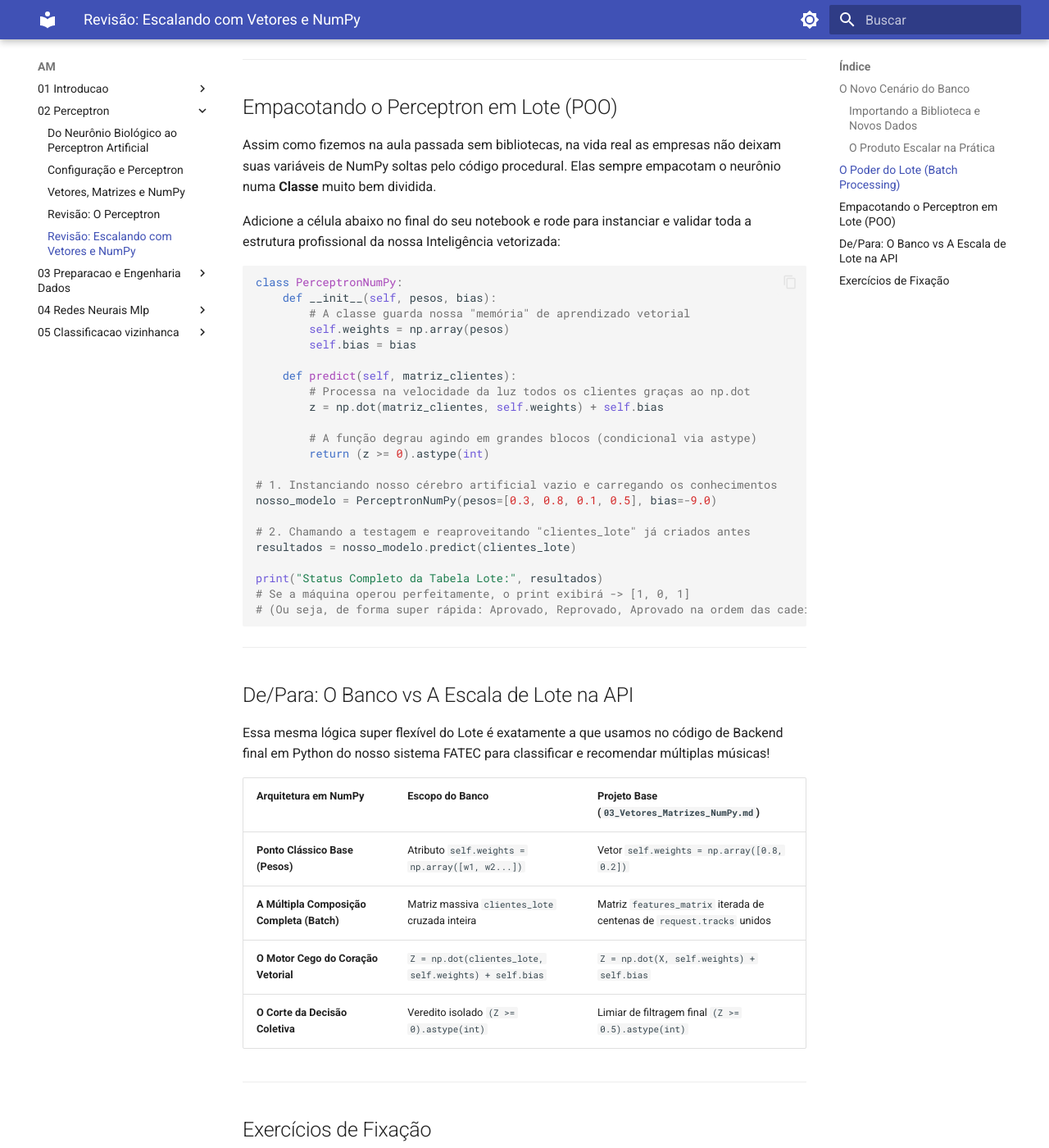
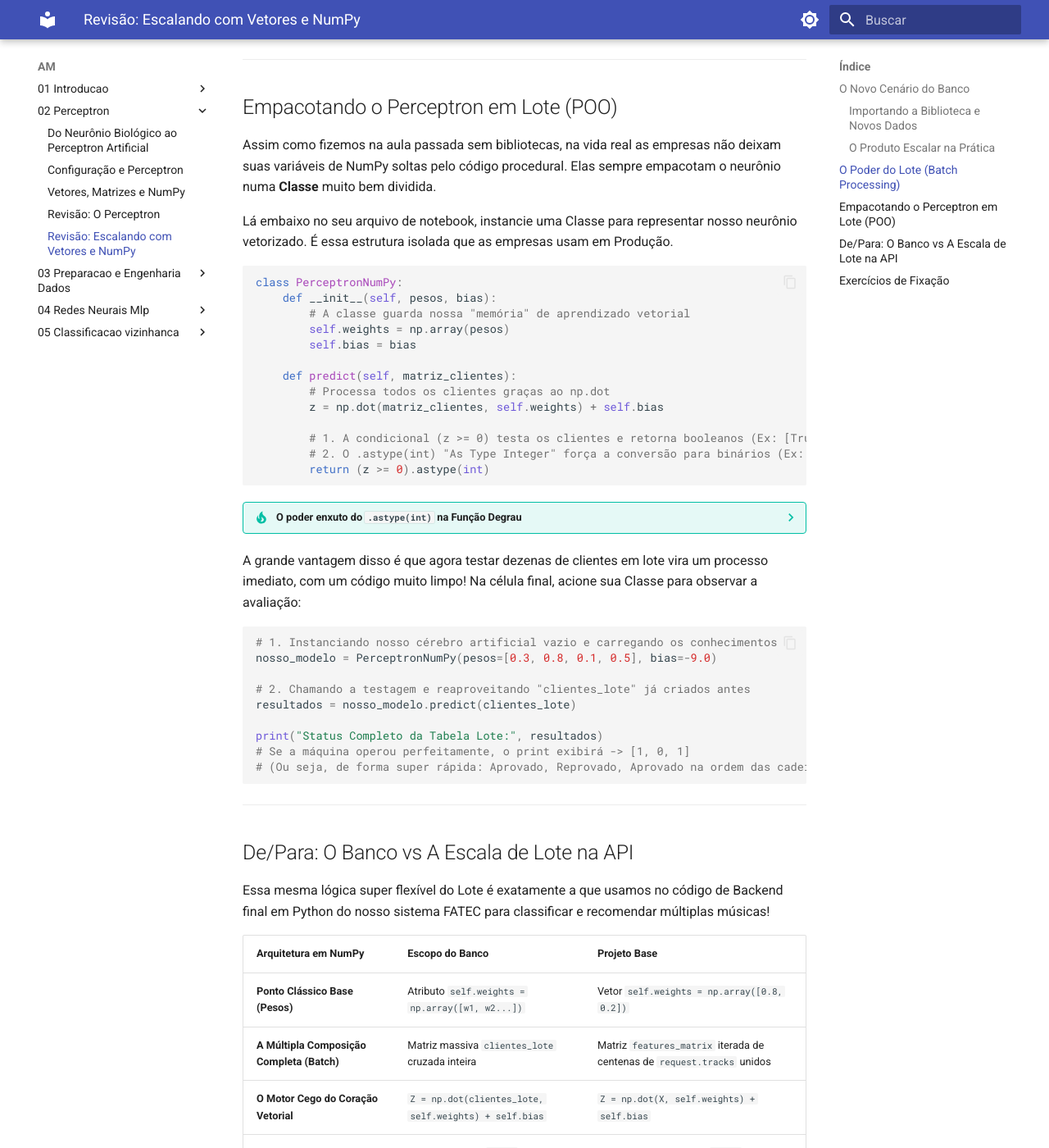
Before and after one commit to i-davies/Conteudo-Fatec-2026-1, an MkDocs documentation site: the page built from docs/AM/02_Perceptron/05_Revisao_NumPy.md, in a window 1280 px wide and 1400 px high, scrolled down 2454 px. Shown: the whole window at 82% size. Built offline with MkDocs 1.6.1 and Material for MkDocs 9.7.7, drawn with Linux system fonts in a browser that asks for light colours; some of the changed text lies outside the part shown.

Commit message:
wip: Perceptron Numpy

````diff
--- a/docs/AM/02_Perceptron/05_Revisao_NumPy.md
+++ b/docs/AM/02_Perceptron/05_Revisao_NumPy.md
@@ -6,7 +6,7 @@
 
 ## O Novo Cenário do Banco
 
-No primeiro notebook, nosso código funcionou super bem para **um único** cliente, usando só **duas** informações (Renda e Histórico).
+No primeiro notebook, nosso código funcionou com **um único** cliente, usando só **duas** informações (Renda e Histórico).
 Mas a vida real é mais complexa: um banco avalia milhares de pessoas por segundo, usando dezenas de informações para cada uma delas.
 
 Se a gente quisesse apenas adicionar mais dois fatores (`idade_score` e `garantia`) mantendo a mesma técnica de antes, o código já começaria a ficar muito grande e repetitivo:
@@ -104,7 +104,7 @@ Em vez de fazer um laço de repetição (`for`) lento no qual preveria um client
 
 Assim como fizemos na aula passada sem bibliotecas, na vida real as empresas não deixam suas variáveis de NumPy soltas pelo código procedural. Elas sempre empacotam o neurônio numa **Classe** muito bem dividida.
 
-Adicione a célula abaixo no final do seu notebook e rode para instanciar e validar toda a estrutura profissional da nossa Inteligência vetorizada:
+Lá embaixo no seu arquivo de notebook, instancie uma Classe para representar nosso neurônio vetorizado. É essa estrutura isolada que as empresas usam em Produção.
 
 ```python
 class PerceptronNumPy:
@@ -114,12 +114,20 @@ class PerceptronNumPy:
         self.bias = bias
 
     def predict(self, matriz_clientes):
-        # Processa na velocidade da luz todos os clientes graças ao np.dot
+        # Processa todos os clientes graças ao np.dot
         z = np.dot(matriz_clientes, self.weights) + self.bias
 
-        # A função degrau agindo em grandes blocos (condicional via astype)
+        # 1. A condicional (z >= 0) testa os clientes e retorna booleanos (Ex: [True, False, True])
+        # 2. O .astype(int) "As Type Integer" força a conversão para binários (Ex: [1, 0, 1])
         return (z >= 0).astype(int)
+```
 
+??? tip "O poder enxuto do `.astype(int)` na Função Degrau"
+    Em vez de escrevermos um grande laço contendo `if / else` para avaliar se cada pessoa no dataframe passou, a simples avaliação `(z >= 0)` do NumPy cruza **todos** os clientes instantaneamente. O resultado, porém, é retornado inicialmente como respostas lógicas (`True` ou `False`). O método encadeado no final da linha, `.astype(int)`, age mapeando forçadamente os resultados booleanos para nosso tão esperado número real binário! Todo cliente `True` é convertido em `1` (Aprovado), e o `False` em `0` (Reprovado).
+
+A grande vantagem disso é que agora testar dezenas de clientes em lote vira um processo imediato, com um código muito limpo! Na célula final, acione sua Classe para observar a avaliação:
+
+```python
 # 1. Instanciando nosso cérebro artificial vazio e carregando os conhecimentos
 nosso_modelo = PerceptronNumPy(pesos=[0.3, 0.8, 0.1, 0.5], bias=-9.0)
 
@@ -137,7 +145,7 @@ print("Status Completo da Tabela Lote:", resultados)
 
 Essa mesma lógica super flexível do Lote é exatamente a que usamos no código de Backend final em Python do nosso sistema FATEC para classificar e recomendar múltiplas músicas!
 
-| Arquitetura em NumPy | Escopo do Banco | Projeto Base (`03_Vetores_Matrizes_NumPy.md`) |
+| Arquitetura em NumPy | Escopo do Banco | Projeto Base |
 | :--- | :--- | :--- |
 | **Ponto Clássico Base (Pesos)** | Atributo `self.weights = np.array([w1, w2...])` | Vetor `self.weights = np.array([0.8, 0.2])` |
 | **A Múltipla Composição Completa (Batch)** | Matriz massiva `clientes_lote` cruzada inteira | Matriz `features_matrix` iterada de centenas de `request.tracks` unidos |
@@ -169,7 +175,6 @@ As Inteligências modernas jamais analisam um cliente por vez se puderem process
 </quiz>
 
 <quiz>
-3. **Ordem Oculta nos Vetores (Features VS Weights)**
 Montando arrays com NumPy: se a sua planilha fonte coloca a "Renda" na primeira coluna e a "Idade" na terceira, o que isso exige do nosso vetor de Pesos?
 
 * [x] Exige lealdade posicional irrestrita. O vetor de "Pesos" (Weights) deve ter exatamente a mesma ordem das colunas para que a biblioteca cruze as linhas sem misturar: a Renda bate no Peso 1, a Idade bate no Peso 3.
@@ -178,16 +183,14 @@ Montando arrays com NumPy: se a sua planilha fonte coloca a "Renda" na primeira
 </quiz>
 
 <quiz>
-4. **O Segredo da Velocidade Incomparável do NumPy**
 Por que Python processa matrizes via NumPy de forma muito mais imediata perante aos laços normais (For-Loops clássicos)?
 
-* [x] O pulo do gato está na sua infraestrutura interna. O NumPy é escrito na linguagem de baixo nível "C", além de usar matrizes que organizam a memória de forma contínua no computador. Isso gera a Vetorização: cálculos paralelos brutais inatingíveis rodando Python nativo puro.
+* [x] O NumPy é escrito na linguagem de baixo nível "C", além de usar matrizes que organizam a memória de forma contínua no computador. Isso gera a Vetorização: cálculos paralelos brutais inatingíveis rodando Python nativo puro.
 * [ ] O NumPy, por padrão, roda apenas em Supercomputadores do Google Cloud, eliminando os fatores e entregando a precisão pela velocidade nativa exclusiva da internet local do usuário.
 * [ ] Ao contrário de um código puro, laços limitados tradicionais no NumPy bloqueiam matematicamente clientes com notas negativas e ganham velocidade ao desprezá-los no vetor final escalonado em bloco.
 </quiz>
 
 <quiz>
-5. **Convertendo Matrizes em Categorias (o papel base do `astype(int)`)**
 Ao aplicarmos o comando limite `(Z_lote >= 0).astype(int)` em cima do saldo da rede neural em lote, o que estamos efetivamente concluindo no código base estrutural da resposta?
 
 * [ ] Tem o mero desígnio funcional inútil visando cortar limpezas de casas decimais (arredondar) para a API exibir `flutuantes` perfeitos para o painel.
````
Also changed, not shown: other parts of docs/AM/02_Perceptron/05_Revisao_NumPy.md (+0 -2 lines).
